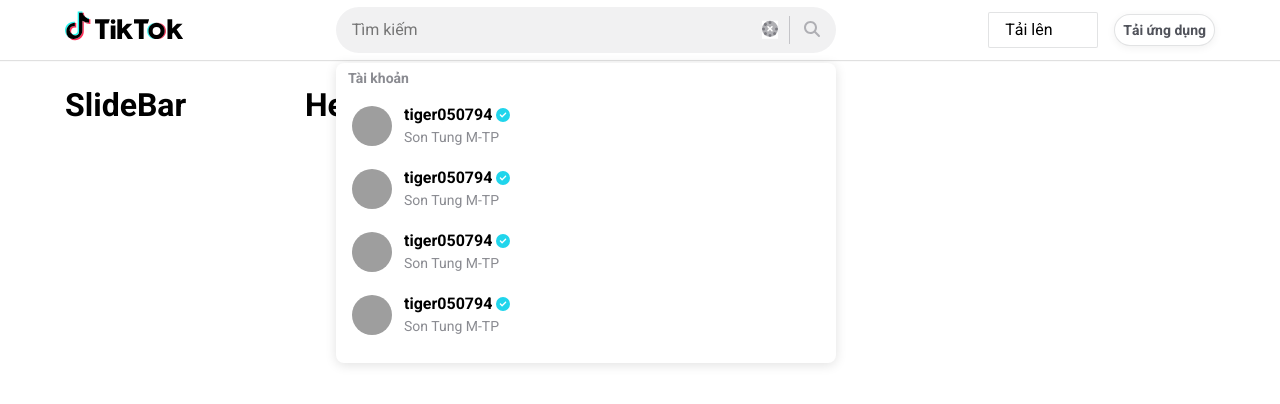
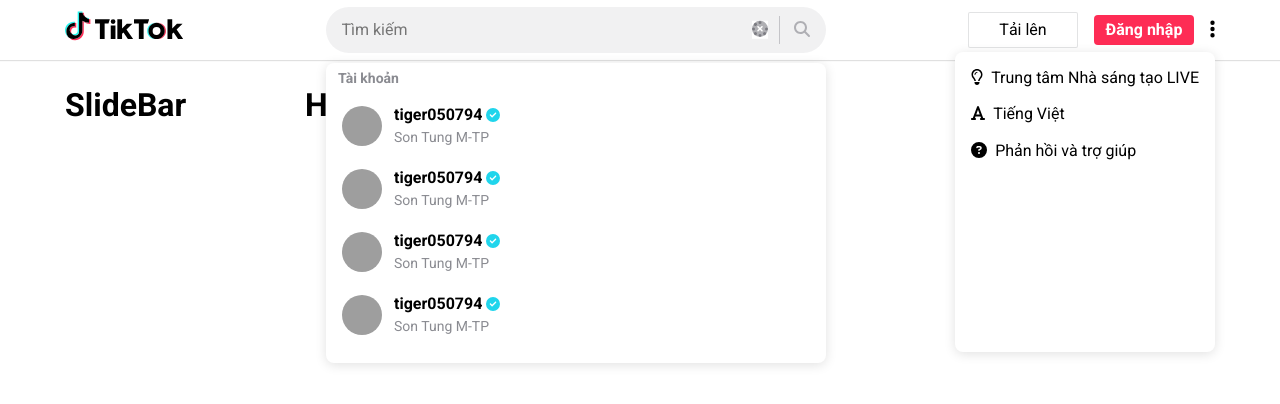
Before and after one commit to PhongNez/clone-tiktok, a React (Create React App) app: page /home in a window 1280 px wide. Shown: the top 404 px of the page. Built offline with nearby package versions, Linux system fonts and the light colour scheme; grey boxes are pictures that could not be loaded.

Commit message:
Làm button và menu bên phải

```diff
--- a/src/components/Button/Button.module.scss
+++ b/src/components/Button/Button.module.scss
@@ -3,6 +3,7 @@
     cursor: pointer;
     display: inline-flex;
     align-items: center;
+    justify-content: center;
     + .wrapper {
         margin-left: 16px;
     }
--- a/src/components/Layout/DefaultLayout/Header/Header.module.scss
+++ b/src/components/Layout/DefaultLayout/Header/Header.module.scss
@@ -94,3 +94,13 @@
     margin-right: 8px;
     font-size: 1.4rem;
 }
+
+.action {
+    display: flex;
+    align-items: center;
+}
+.more-button {
+    font-size: 2rem;
+    margin-left: 16px;
+    cursor: pointer;
+}
--- a/src/components/Layout/DefaultLayout/Header/index.js
+++ b/src/components/Layout/DefaultLayout/Header/index.js
@@ -2,13 +2,38 @@
 import styles from './Header.module.scss';
 import image from '../../../../assets/images';
 import { FontAwesomeIcon } from '@fortawesome/react-fontawesome';
-import { faCircleXmark, faMagnifyingGlass, faPlus, faSpinner } from '@fortawesome/free-solid-svg-icons';
+import {
+    faCircleQuestion,
+    faCircleXmark,
+    faEllipsisVertical,
+    faFont,
+    faMagnifyingGlass,
+    faPlus,
+    faSpinner,
+} from '@fortawesome/free-solid-svg-icons';
 import Tippy from '@tippyjs/react';
 import ListSearch from '../../../ListSearch';
 import AccountItem from '../../../AccountItem';
 import { useEffect, useState } from 'react';
 import Button from '../../../Button';
+import Menu from '../../../Menu';
+import { faLightbulb } from '@fortawesome/free-regular-svg-icons';
 const cx = classNames.bind(styles);
+
+const MENU_ITEMS = [
+    {
+        icon: <FontAwesomeIcon icon={faLightbulb} />,
+        title: 'Trung tâm Nhà sáng tạo LIVE',
+    },
+    {
+        icon: <FontAwesomeIcon icon={faFont} />,
+        title: 'Tiếng Việt',
+    },
+    {
+        icon: <FontAwesomeIcon icon={faCircleQuestion} />,
+        title: 'Phản hồi và trợ giúp',
+    },
+];
 
 function Header() {
     console.log('check ảnh: ', image);
@@ -54,7 +79,12 @@
                 </Tippy>
                 <div className={cx('action')}>
                     <Button upload>Tải lên</Button>
-                    <Button rounded>Tải ứng dụng</Button>
+                    <Button primary>Đăng nhập</Button>
+                    <Menu items={MENU_ITEMS}>
+                        <button className={cx('more-button')}>
+                            <FontAwesomeIcon icon={faEllipsisVertical} />
+                        </button>
+                    </Menu>
                 </div>
             </div>
         </header>
--- /dev/null
+++ b/src/components/Menu/Menu.module.scss
@@ -0,0 +1,18 @@
+.menu-items {
+    min-width: 223px;
+    background-color: rgb(255, 255, 255);
+    min-height: 300px;
+    box-shadow: rgba(0, 0, 0, 0.12) 0px 2px 12px;
+    border-radius: 8px;
+    padding: 8px 0;
+}
+
+.wrapper {
+    display: flex;
+    align-items: center;
+    padding: 9px 16px;
+    cursor: pointer;
+    &:hover {
+        background-color: rgba(22, 24, 35, 0.03);
+    }
+}
--- /dev/null
+++ b/src/components/Menu/index.js
@@ -0,0 +1,28 @@
+import classNames from 'classnames/bind';
+import styles from './Menu.module.scss';
+import Tippy from '@tippyjs/react';
+import MenuItem from '../MenuItem';
+const cx = classNames.bind(styles);
+
+const Menu = ({ children, items = [] }) => {
+    const render = () => {
+        return items.map((item) => <MenuItem data={item} />);
+    };
+
+    return (
+        <Tippy
+            interactive={true}
+            visible={true}
+            placement="bottom-end"
+            render={(attrs) => (
+                <div tabIndex="-1" {...attrs} className={cx('menu-items')}>
+                    {render()}
+                </div>
+            )}
+        >
+            {children}
+        </Tippy>
+    );
+};
+
+export default Menu;
--- /dev/null
+++ b/src/components/MenuItem/MenuItem.module.scss
@@ -0,0 +1,14 @@
+.wrapper {
+    display: flex;
+    align-items: center;
+    padding: 9px 16px;
+    cursor: pointer;
+    &:hover {
+        background-color: rgba(22, 24, 35, 0.03);
+    }
+}
+
+.item {
+    background-color: transparent;
+    cursor: pointer;
+}
--- /dev/null
+++ b/src/components/MenuItem/index.js
@@ -0,0 +1,16 @@
+import Button from '../Button';
+import classNames from 'classnames/bind';
+import styles from './MenuItem.module.scss';
+const cx = classNames.bind(styles);
+
+const MenuItem = ({ data }) => {
+    return (
+        <div className={cx('wrapper')}>
+            <Button leftIcon={data.icon} className={cx('item')}>
+                {data.title}
+            </Button>
+        </div>
+    );
+};
+
+export default MenuItem;
```
